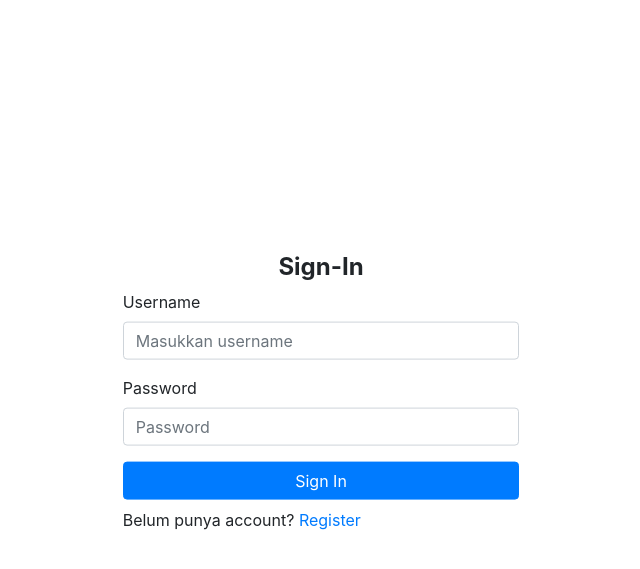
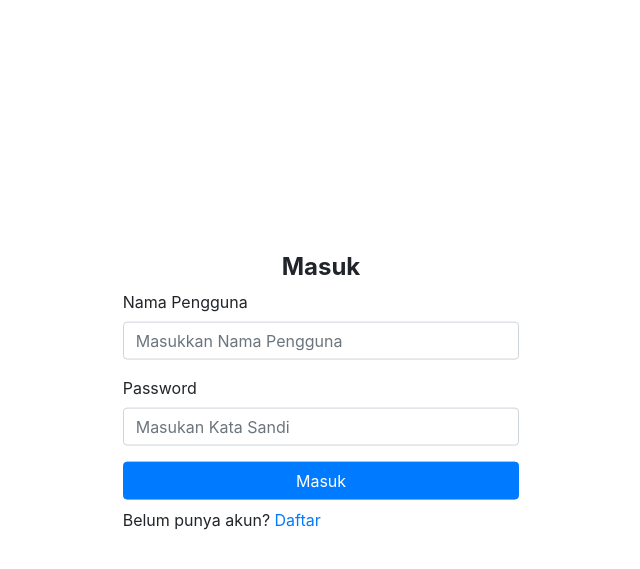
Before and after one commit to syahrulfahmi/Tugas-Pem-Web-1, a PHP site: page /login.php in a window 1280 px wide. Shown: the top 569 px of the page, without its empty margins (319-959 px from the left). Run offline with PHP 8.4, Linux system fonts and the light colour scheme.

Commit message:
change wording

```diff
--- a/index.php
+++ b/index.php
@@ -37,7 +37,7 @@ if(!isset($_SESSION['username']) ){
         </h2>
         <p>
             <a href="logout.php">
-                Click here to Logout
+                Klik disini untuk logout
             </a>
         </p>
         <?php endif ?>
--- a/login.php
+++ b/login.php
@@ -72,28 +72,28 @@ if( isset($_POST['submit']) ){
         <section class="row justify-content-center">
             <section class="col-12 col-sm-6 col-md-4">
                 <form class="form-container" action="login.php" method="POST">
-                    <h4 class="text-center font-weight-bold"> Sign-In </h4>
+                    <h4 class="text-center font-weight-bold"> Masuk </h4>
                     <?php if($error != ''){ ?>
                     <div class="alert alert-danger" role="alert"><?= $error; ?></div>
                     <?php } ?>
 
                     <div class="form-group">
-                        <label for="username">Username</label>
+                        <label for="username">Nama Pengguna</label>
                         <input type="text" class="form-control" id="username" name="username"
-                            placeholder="Masukkan username">
+                            placeholder="Masukkan Nama Pengguna">
                     </div>
                     <div class="form-group">
                         <label for="InputPassword">Password</label>
                         <input type="password" class="form-control" id="InputPassword" name="password"
-                            placeholder="Password">
+                            placeholder="Masukan Kata Sandi">
                         <?php if($validate != '') {?>
                         <p class="text-danger"><?= $validate; ?></p>
                         <?php }?>
                     </div>
 
-                    <button type="submit" name="submit" class="btn btn-primary btn-block">Sign In</button>
+                    <button type="submit" name="submit" class="btn btn-primary btn-block">Masuk</button>
                     <div class="form-footer mt-2">
-                        <p> Belum punya account? <a href="register.php">Register</a></p>
+                        <p> Belum punya akun? <a href="register.php">Daftar</a></p>
                     </div>
                 </form>
             </section>
--- a/register.php
+++ b/register.php
@@ -120,7 +120,7 @@ if( isset($_POST['submit']) ){
                     <div class="form-group">
                         <label for="InputPassword">Kata Sandi</label>
                         <input type="password" class="form-control" id="InputPassword" name="password"
-                            placeholder="Password">
+                            placeholder="Masukan Kata Sandi">
                         <?php if($validate != '') {?>
                         <p class="text-danger"><?= $validate; ?></p>
                         <?php }?>
@@ -133,9 +133,9 @@ if( isset($_POST['submit']) ){
                         <p class="text-danger"><?= $validate; ?></p>
                         <?php }?>
                     </div>
-                    <button type="submit" name="submit" class="btn btn-primary btn-block">Register</button>
+                    <button type="submit" name="submit" class="btn btn-primary btn-block">Daftar</button>
                     <div class="form-footer mt-2">
-                        <p> Sudah punya account? <a href="login.php">Login</a></p>
+                        <p> Sudah punya akun? <a href="login.php">Masuk</a></p>
                     </div>
                 </form>
             </section>
```
